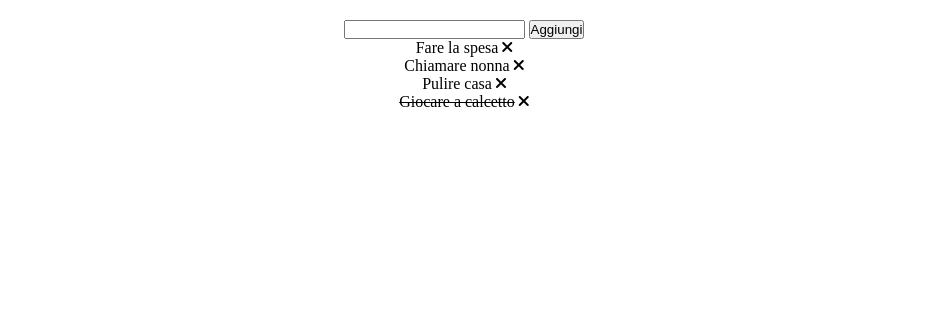
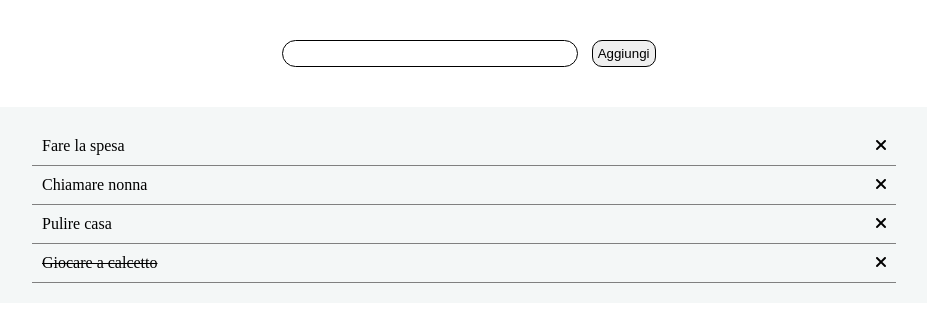
Before and after one commit to Alex12012000/vue-todolist, a plain HTML site: page index.html in a window 1280 px wide. Shown: the whole page, without its empty margins (176-1103 px from the left). Drawn offline with nearby package versions, Linux system fonts and the light colour scheme.

Commit message:
Adjustment

```diff
--- a/css/style.css
+++ b/css/style.css
@@ -11,10 +11,37 @@
     text-align: center;
     padding: 20px;
 }
+/* Input section */
+input {
+    width: 30%;
+    margin: 20px 10px;
+    padding: 5px;
+    border-radius: 20px;
+    border: 1px solid black;
+
+}
+
+button {
+    padding: 5px;
+    border-radius: 10px;
+    border: 1px solid black;
+}
+
 
 /* ToDo list */
+.list {
+    margin: 20px;
+    background-color: #f4f7f7;
+    padding: 20px 40px;
+}
+
+
 li {
+    display: flex;
+    justify-content: space-between;
     list-style-type: none;
+    padding: 10px;
+    border-bottom: 1px solid gray;
 }
 
 .active {
--- a/index.html
+++ b/index.html
@@ -19,12 +19,14 @@
                 <button @click="addOnClick()">Aggiungi</button>
             </div>
             <!-- list -->
+            <div class="list">
                 <ul>
                     <li v-for="todo, index in todos" >
                         <span :class="{ 'active': todo.done}">{{todo.text}}</span>
                         <span><i @click="removeOnClick(index)" class="fa fa-times" aria-hidden="true"></i></span>
                     </li>
                 </ul>
+            </div>
         </div>
 
 
```
Lines whose indentation alone changed are shown as unchanged.
